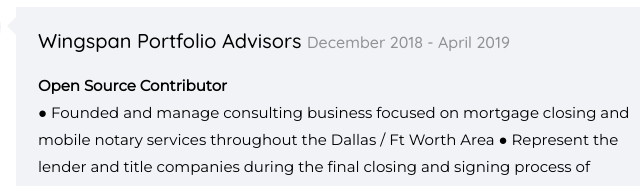
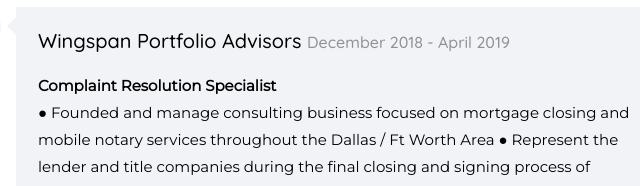
Before and after one commit to lizchiduku/LizChiduku_Portfolio, a plain HTML site: page Portfolio/index.html in a window 1280 px wide. Shown: the part 1947-2133 px from the top of the page, 477-1117 px from the left. Drawn offline with nearby package versions, Linux system fonts and the light colour scheme; some packages are replaced by stand-ins of ours; a script that the page names is missing; a web font is replaced by a local one.

Commit message:
Update index.html

```diff
--- a/Portfolio/index.html
+++ b/Portfolio/index.html
@@ -293,7 +293,7 @@
 					               </div>
 					               <div class="timeline-label">
 					               	<h2><a href="#">Wingspan Portfolio Advisors</a> <span>December 2018 - April 2019 </span></h2>
-					                  <p><strong>Open Source Contributor</strong><br>●	Founded and manage consulting business focused on mortgage closing and mobile notary services throughout the Dallas / Ft Worth Area
+					                  <p><strong>Complaint Resolution Specialist</strong><br>●	Founded and manage consulting business focused on mortgage closing and mobile notary services throughout the Dallas / Ft Worth Area
                                         ●	Represent the lender and title companies during the final closing and signing process of mortgage documents including Purchases, Refinance, Modifications, Reverse Mortgage, REO Purchases, New Construction, FHA, Deed in Lieu and all other transactions where the bank requires a third party representation.
                                         </p>
 					               </div>
```
